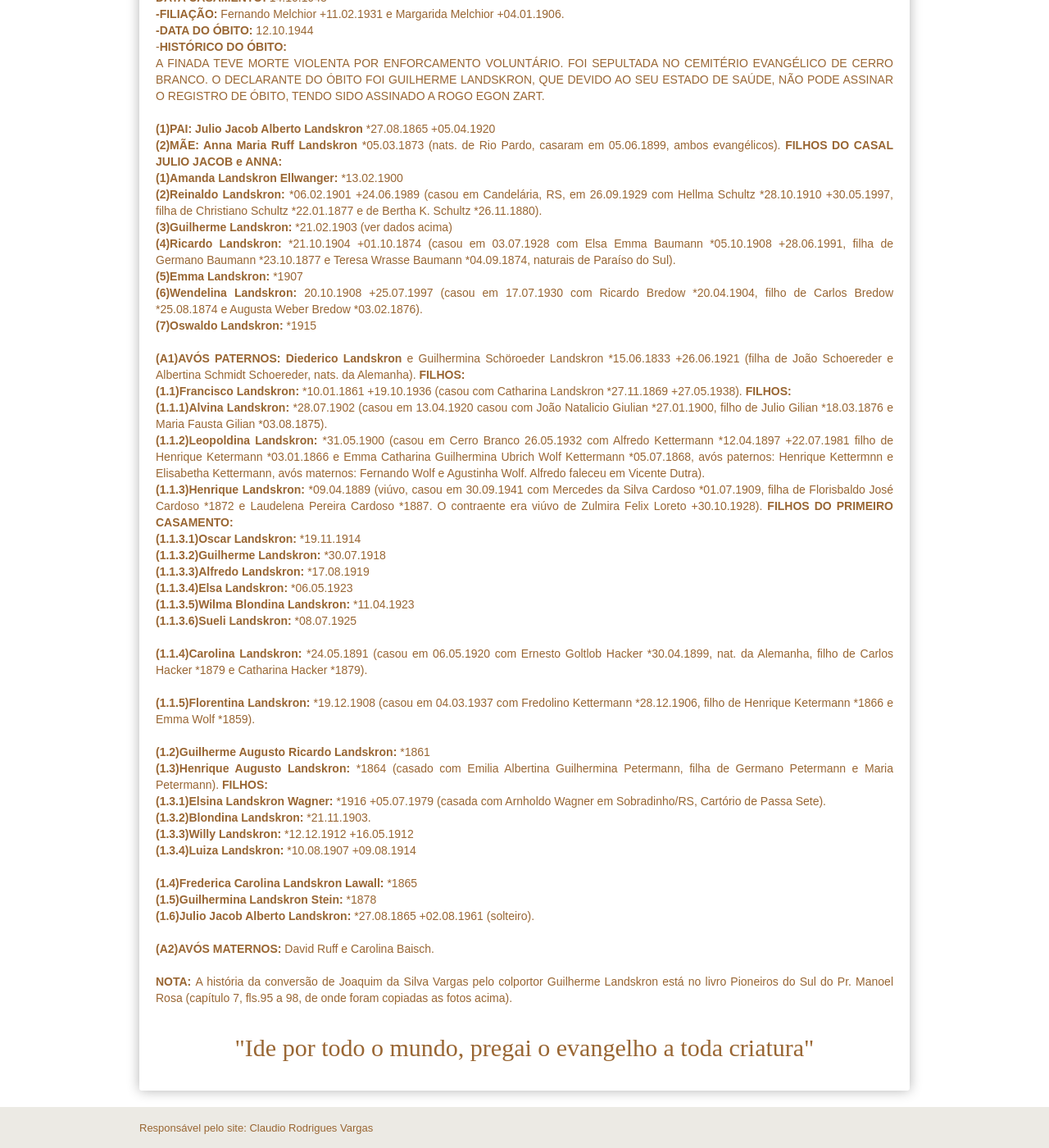
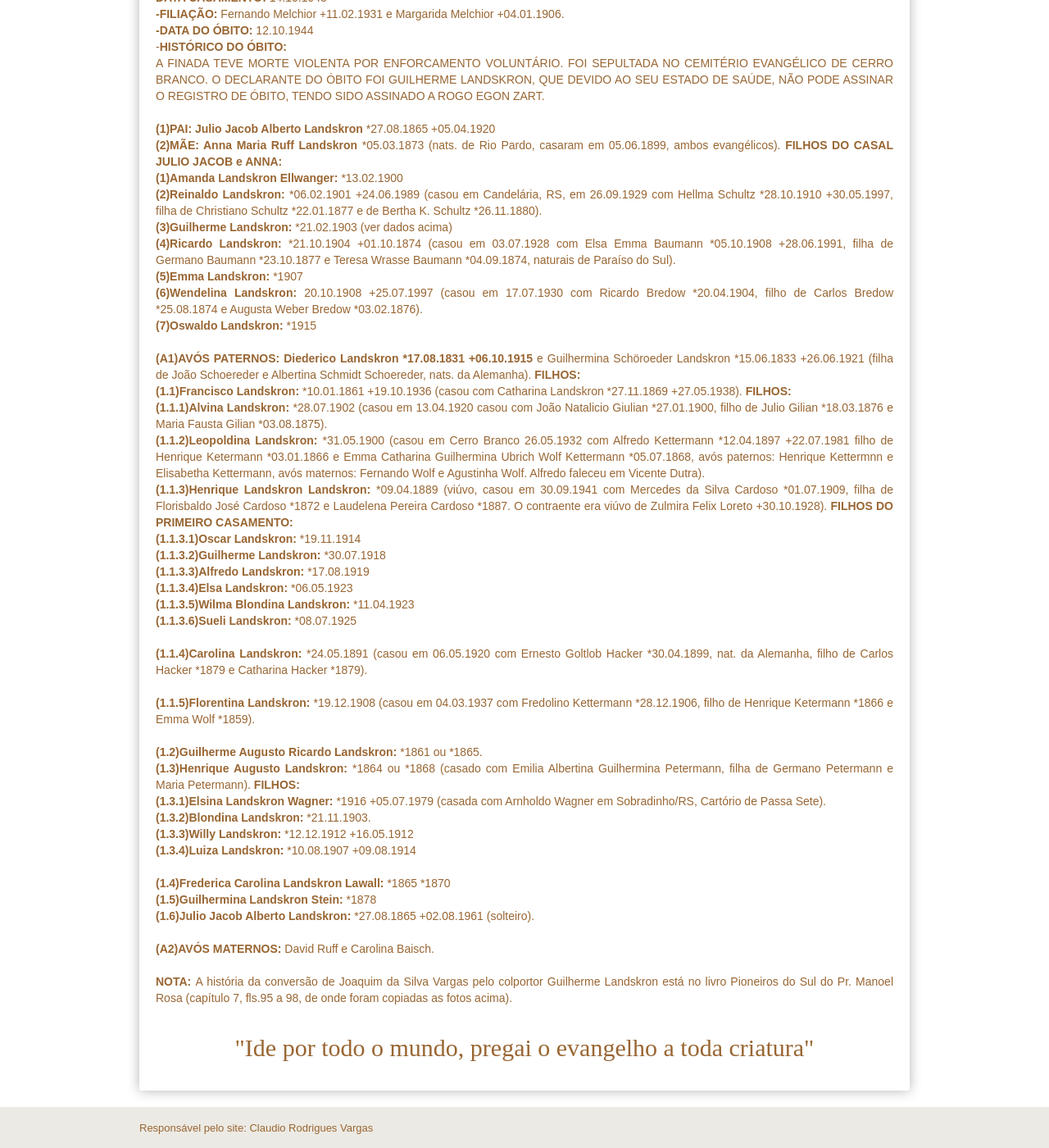
Before and after one commit to claudiovargas1955/claudiovargas1955.github.io, a Jekyll site: the page built from _pages/arvore-genealogica-de-guilherme landskron.html, in a window 1280 px wide and 1400 px high, scrolled down 1125 px. Shown: the whole window at 82% size. Built offline with Jekyll 4.4.1, drawn with Linux system fonts in a browser that asks for light colours; some web fonts are replaced.

Commit message:
Update arvore-genealogica-de-guilherme landskron.html

```diff
--- a/_pages/arvore-genealogica-de-guilherme landskron.html
+++ b/_pages/arvore-genealogica-de-guilherme landskron.html
@@ -114,8 +114,8 @@ Germano Baumann *23.10.1877 e Teresa Wrasse Baumann *04.09.1874, naturais de Par
 *25.08.1874 e Augusta Weber Bredow *03.02.1876).<br>
 <b>(7)Oswaldo Landskron: </b>*1915 <br><br>
 
-<b>(A1)AVÓS PATERNOS: Diederico Landskron </b>e Guilhermina Schöroeder Landskron *15.06.1833 +26.06.1921 (filha de João Schoereder e
-Albertina Schmidt Schoereder, nats. da Alemanha). <b>FILHOS: </b><br>
+<b>(A1)AVÓS PATERNOS: Diederico Landskron *17.08.1831 +06.10.1915 </b>e Guilhermina Schöroeder Landskron *15.06.1833 +26.06.1921
+(filha de João Schoereder e Albertina Schmidt Schoereder, nats. da Alemanha). <b>FILHOS: </b><br>
 <b>(1.1)Francisco Landskron: </b>*10.01.1861 +19.10.1936 (casou com Catharina Landskron *27.11.1869 +27.05.1938). <b>FILHOS:</b><br>
 <b>(1.1.1)Alvina Landskron: </b>*28.07.1902 (casou em 13.04.1920 casou com João Natalicio Giulian *27.01.1900, filho de Julio Gilian
 *18.03.1876 e Maria Fausta Gilian *03.08.1875).<br>
@@ -123,10 +123,9 @@ Albertina Schmidt Schoereder, nats. da Alemanha). <b>FILHOS: </b><br>
 Henrique Ketermann *03.01.1866 e Emma Catharina Guilhermina Ubrich Wolf Kettermann *05.07.1868, avós paternos: Henrique Kettermnn e
 Elisabetha Kettermann, avós maternos: Fernando Wolf e Agustinha Wolf. Alfredo faleceu em Vicente Dutra).<br>
 
-<b>(1.1.3)Henrique Landskron:</b> *09.04.1889 (viúvo, casou em 30.09.1941 com Mercedes da Silva Cardoso *01.07.1909, filha de Florisbaldo
-José Cardoso *1872 e Laudelena Pereira Cardoso *1887. O contraente era viúvo de Zulmira Felix Loreto +30.10.1928). <b>FILHOS DO PRIMEIRO
-
-CASAMENTO:</b><br>
+<b>(1.1.3)Henrique Landskron Landskron:</b> *09.04.1889 (viúvo, casou em 30.09.1941 com Mercedes da Silva Cardoso *01.07.1909, filha de
+Florisbaldo José Cardoso *1872 e Laudelena Pereira Cardoso *1887. O contraente era viúvo de Zulmira Felix Loreto +30.10.1928). <b>FILHOS
+DO PRIMEIRO CASAMENTO:</b><br>
 <b>(1.1.3.1)Oscar Landskron: </b>*19.11.1914 <br>
 <b>(1.1.3.2)Guilherme Landskron: </b>*30.07.1918 <br>
 <b>(1.1.3.3)Alfredo Landskron: </b>*17.08.1919 <br>
@@ -140,16 +139,16 @@ Carlos Hacker *1879 e Catharina Hacker *1879). <br><br>
 <b>(1.1.5)Florentina Landskron: </b>*19.12.1908 (casou em 04.03.1937 com Fredolino Kettermann *28.12.1906, filho de Henrique Ketermann
 *1866 e Emma Wolf *1859).<br><br>
 
-<b>(1.2)Guilherme Augusto Ricardo Landskron: </b>*1861 <br>
+<b>(1.2)Guilherme Augusto Ricardo Landskron: </b>*1861 ou *1865.<br>
 
-<b>(1.3)Henrique Augusto Landskron: </b>*1864 (casado com Emilia Albertina Guilhermina Petermann, filha de Germano Petermann e Maria
-Petermann). <b>FILHOS:</b><br>
+<b>(1.3)Henrique Augusto Landskron: </b>*1864 ou *1868 (casado com Emilia Albertina Guilhermina Petermann, filha de Germano Petermann
+e Maria Petermann). <b>FILHOS:</b><br>
        <b>(1.3.1)Elsina Landskron Wagner:</b> *1916 +05.07.1979 (casada com Arnholdo Wagner em Sobradinho/RS, Cartório de Passa Sete).<br>
        <b>(1.3.2)Blondina Landskron: </b>*21.11.1903.<br>
        <b>(1.3.3)Willy Landskron: </b>*12.12.1912 +16.05.1912<br>
        <b>(1.3.4)Luiza Landskron: </b>*10.08.1907 +09.08.1914<br><br>
 
-<b>(1.4)Frederica Carolina Landskron Lawall: </b>*1865 <br>
+<b>(1.4)Frederica Carolina Landskron Lawall: </b>*1865 *1870<br>
 <b>(1.5)Guilhermina Landskron Stein: </b>*1878 <br>
 <b>(1.6)Julio Jacob Alberto Landskron: </b>*27.08.1865 +02.08.1961 (solteiro).<br><br>
 
```
